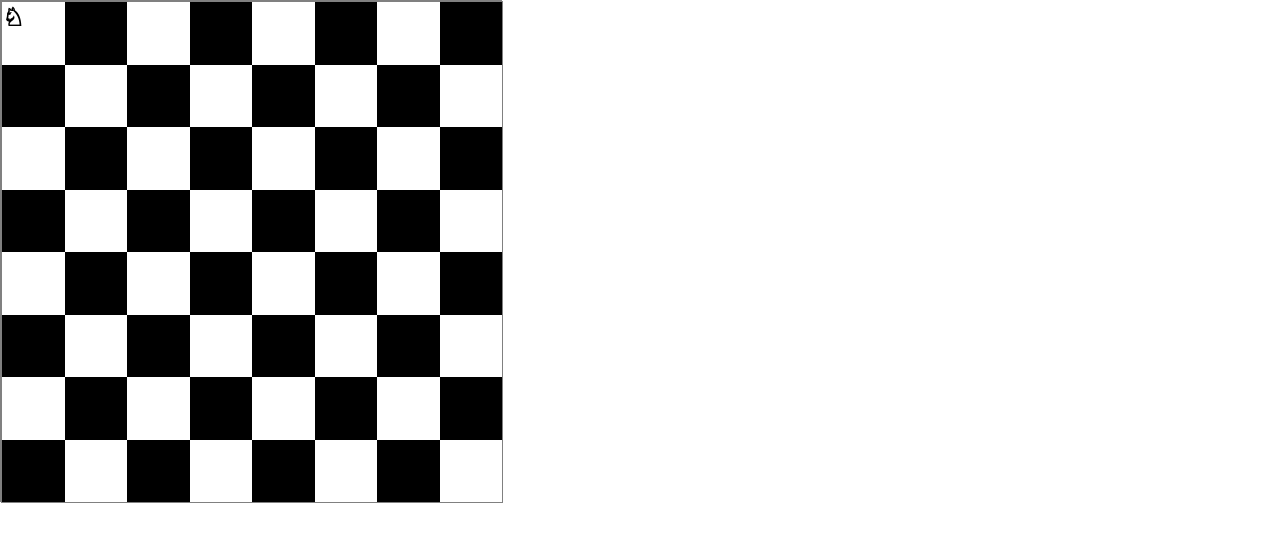
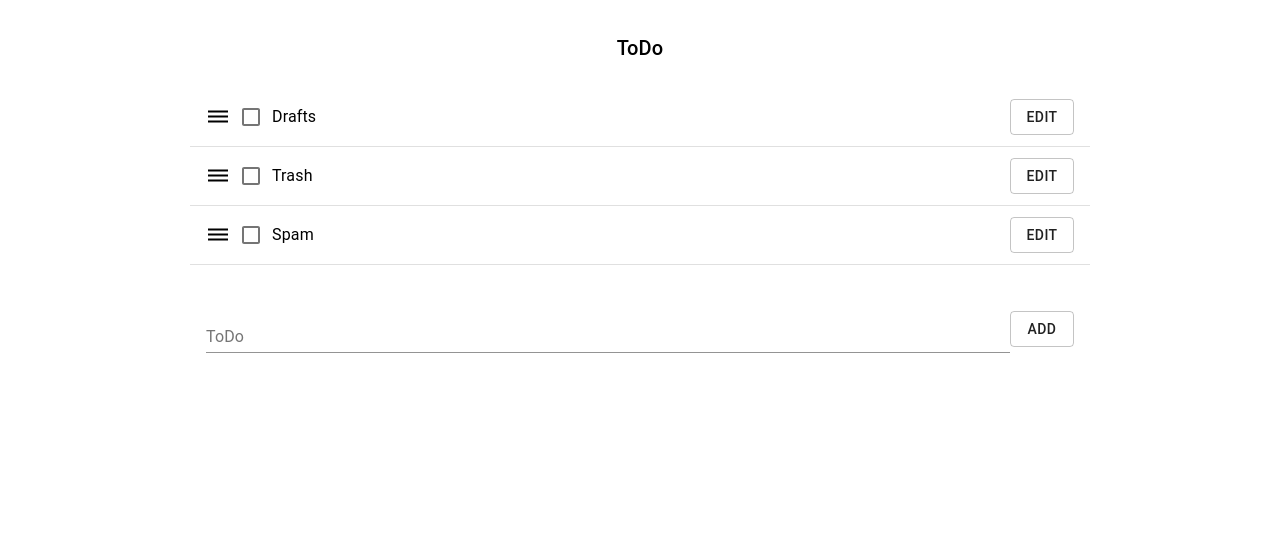
Before and after one commit to shirai02/react_todo, a React (Create React App) app in the folder react-app/: page / in a window 1280 px wide. Shown: the top 542 px of the page. Built offline with nearby package versions, Linux system fonts and the light colour scheme.

Commit message:
dragのみ実装

```diff
--- /dev/null
+++ b/react-app/src/body/Constants.js
@@ -0,0 +1,3 @@
+export const ItemTypes = {
+    LISTITEM: 'listitem'
+}
--- a/react-app/src/body/index.js
+++ b/react-app/src/body/index.js
@@ -1,8 +1,11 @@
 import React, { useState } from 'react';
 import { Typography, List, ListItem, ListItemIcon, ListItemText, Divider, Checkbox, TextField, Button, ButtonGroup } from '@material-ui/core';
 import red from '@material-ui/core/colors/red'
-import { HighlightOff } from '@material-ui/icons';
+import { Dehaze } from '@material-ui/icons';
 import useStyles from './style';
+import { HTML5Backend } from 'react-dnd-html5-backend';
+import { DndProvider, useDrag } from 'react-dnd';
+import { ItemTypes } from './Constants';
 
 //ToDo Grid Layout使う
 //! classを使用しない
@@ -20,9 +23,16 @@ function TodoListItem(props) {
             props.setEdit(props.index, false, textState);
         }
     }
+    const [{isDragging}, drag] = useDrag({
+        item: { type: ItemTypes.LISTITEM },
+        collect: monitor => ({
+            isDragging: !!monitor.isDragging(),
+        }),
+    })
     return (
         <React.Fragment>
-            <ListItem>
+            <ListItem ref={drag}>
+                <Dehaze />
                 <Checkbox
                     checked={props.item.checked}
                     onChange={() => props.handleChecked(props.index)}
@@ -117,7 +127,9 @@ function TodoList() {
                 ToDo
             </Typography>
             <List component="nav">
-                {items}
+                <DndProvider backend={HTML5Backend}>
+                    {items}
+                </DndProvider>
                 <ListItem className={classes.form}>
                     <TextField label="ToDo" value={textState} onChange={event => handleOnChangeText(event)} onKeyDown={event => keyPress(event)} className={classes.textField} />
                     <Button variant='outlined' onClick={() => addTodo()}>add</Button>
--- a/react-app/src/index.js
+++ b/react-app/src/index.js
@@ -10,9 +10,9 @@ import DnDTutorial from './test/DnDTutorial';
 ReactDOM.render(
   <React.StrictMode>
     {/* <App /> */}
-    {/* <ToDo /> */}
+    <ToDo />
     {/* <SortableList /> */}
-    <DnDTutorial />
+    {/* <DnDTutorial /> */}
   </React.StrictMode>,
   document.getElementById('root')
 );
```
